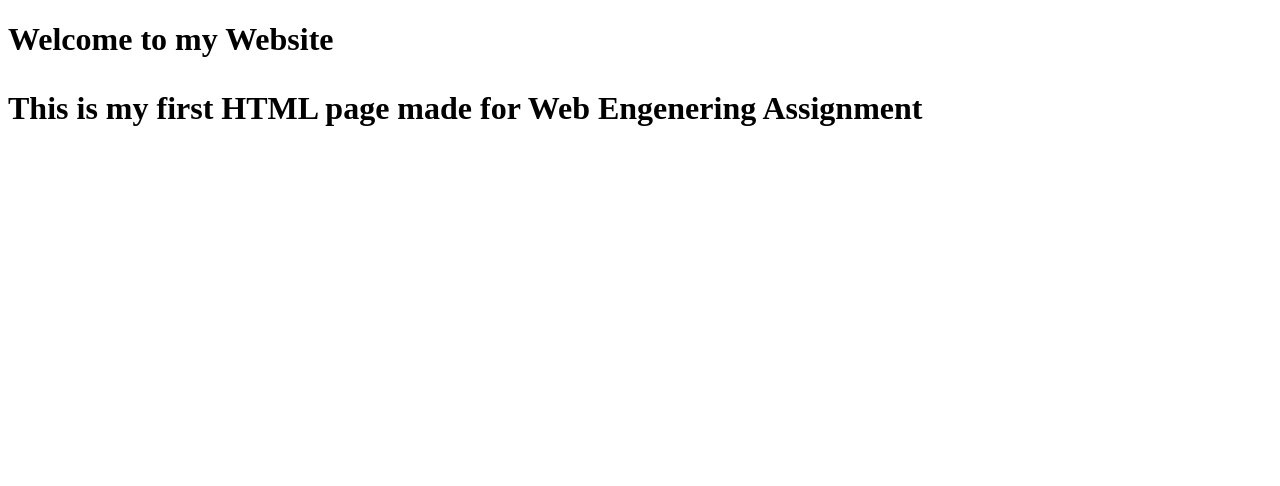
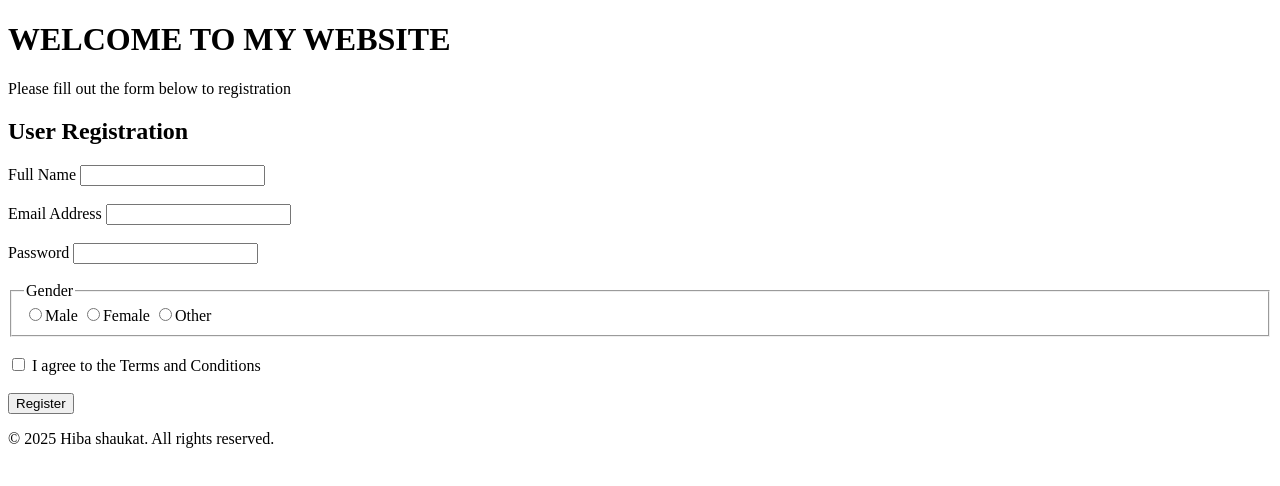
Before and after one commit to hibashaukat/WebEngg-Assignment1, a plain HTML site: page index.html in a window 1280 px wide. Drawn offline with Linux system fonts and the light colour scheme.

Commit message:
feat: add full registration form with header, footer, article & section (day 2)

```diff
--- a/index.html
+++ b/index.html
@@ -1,14 +1,59 @@
 <!DOCTYPE html>
-<html1 lang="en">
+<html lang="en">
 <head>
-<meta charset="UTF-8">
-<meta name="viewport"
-content="width=device-width,initial-scale=1.0">
-<title>My First Web Page</title>
+    <meta charset="UTF-8">
+    <meta name="viewport" content="width=device-width, initial-scale=1.0">
+    <title>User Registration Form</title>
 </head>
 <body>
-<h1>Welcome to my Website<h1>
-<p>This is my first HTML page made for Web Engenering Assignment</p>
+    <!-- HEADER -->
+     <header>
+        <h1>WELCOME TO MY WEBSITE</h1>
+        <P>Please fill out the form below to registration
+        </P>
+     </header>
+     <!-- MAIN CONTENT -->
+      <main>
+        <!-- ARTICLE -->
+         <article aria-labelledby="reg-heading">
+            <!-- SECTION START -->
+             <section area-labelledby="reg-heading">
+                <h2 id="reg-heading">User Registration</h2>
+                <form id="registerForms"area-labelledby="reg-heading" novalidate>
+                    <!-- name -->
+                     <label for="name">Full Name</label>
+                     <input type="text" id="name" name="name" aria-required="true" required><br><br>
+
+                    <!-- email -->
+                        <label for="email">Email Address</label>
+                        <input type="email" id="email" name="email"  aria-required="true" required><br><br>
+                        <!-- password -->
+                         <label for="password">Password</label>
+                         <input type="password" id="password" name="password" aria-required="true" required minlength="6"><br><br>
+
+                         <!-- Gender -->
+                          <fieldset>
+                            <legend>Gender</legend>
+                            <label for="male"><input type="radio" id="male" name="Gender" value="male">Male</label>
+                            <label for="female"><input type="radio" id="female" name="Gender" value="female">Female</label>
+                            <label for="other"><input type="radio" id="other" name="Gender" value="other">Other</label>
+                          </fieldset><br>
+
+                            <!-- Terms and Conditions -->
+                             <label for="terms">
+                                <input type="checkbox" id="terms" name="terms" aria-required="true" required>
+                                I agree to the Terms and Conditions
+                             </label><br><br>
+                             <!-- Submit button -->
+
+                             <button type="submit" id="submitBtn">Register</button>
+                </form>
+             </section>
+            </article>
+        </main>
+        <!-- FOOTER -->
+         <footer>
+            <p>&copy; 2025 Hiba shaukat. All rights reserved.</p>
+         </footer>
 </body>
-
 </html>
```
